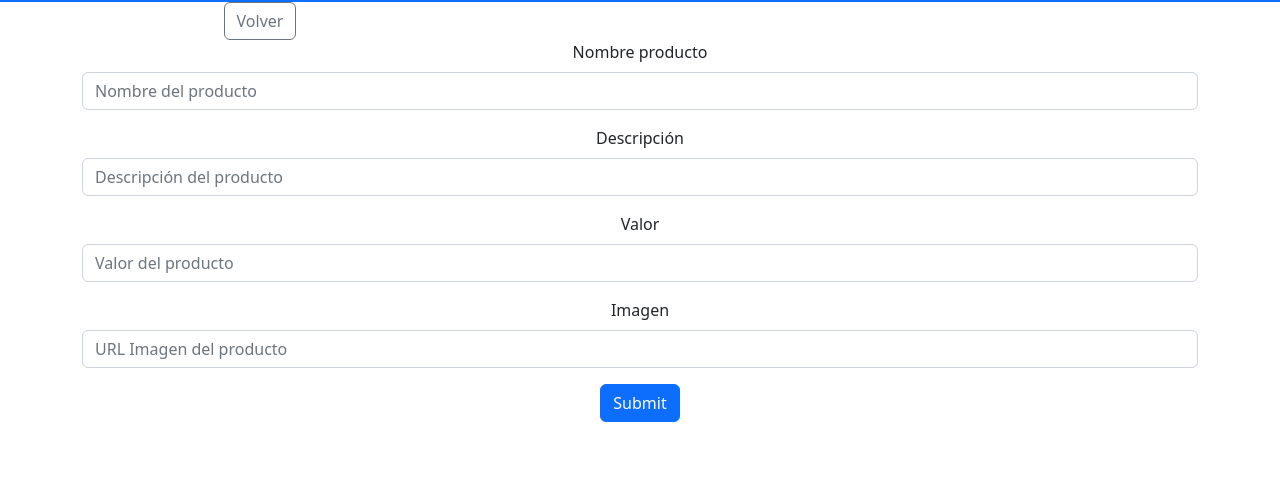
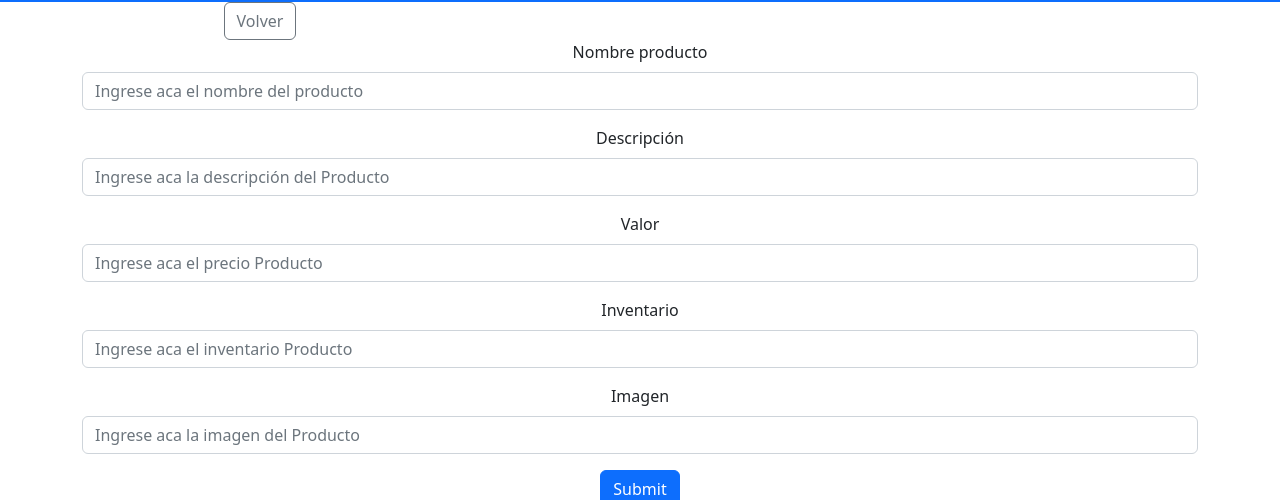
Before and after one commit to Final-Five-Devs/AppWebSuperLider, a React (Create React App) app in the folder Front/: page /admin/dasboard/nuevo in a window 1280 px wide. Shown: the part 240-740 px from the top of the page. Built offline with nearby package versions, Linux system fonts and the light colour scheme; no server answers; some icons are missing; a web font is replaced by a local one.

Commit message:
version 10-11-2022 8pm

```diff
--- a/Front/src/components/AddProducto/AddProducto.jsx
+++ b/Front/src/components/AddProducto/AddProducto.jsx
@@ -1,8 +1,42 @@
+import { Component } from 'react';
 import Button from 'react-bootstrap/Button';
 import Form from 'react-bootstrap/Form';
+
 import { Link } from 'react-router-dom';
 
-export const AddProducto=()=>{
+export class AddProducto extends Component{
+    state = {
+        nombreProducto:"",
+        precioProducto:"",
+        descripcionProducto:"",
+        imagenProducto:"",
+        inventarioProducto:"",
+        inventarioRestaProducto:1
+
+    }
+
+    crearProducto()
+    {
+                    var serverObject = {
+                        nombre : this.state.nombreProducto,
+                        precio: this.state.precioProducto,
+                        descripcion : this.state.descripcionProducto,
+                        imagen : this.state.imagenProducto,
+                        inventario: this.state.inventarioProducto,
+                        inventarioResta: this.state.inventarioRestaProducto
+                    }
+
+
+                    fetch('/api/producto/nuevo', {
+                            method: "POST",
+                            body: JSON.stringify(serverObject),
+                            headers: {"Content-type": "application/json; charset=UTF-8"}
+                            })
+                            .then(response => response.json())
+                            .then(json => console.log(json))
+                            .catch(err => console.log(err));
+    }
+    render(){
 
         return(
             <div className='container text-align-left'>
@@ -17,24 +51,56 @@ export const AddProducto=()=>{
                 <Form>
                     <Form.Group className="mb-3" controlId="formBasicEmail">
                         <Form.Label>Nombre producto</Form.Label>
-                    <Form.Control type="email" placeholder="Nombre del producto" />
+                        <input
+                                    type="text"
+                                    className="form-control"
+                                    onChange={e => this.setState({ nombreProducto: e.target.value})}
+                                    placeholder="Ingrese aca el nombre del producto" />
+
                     </Form.Group>
 
                     <Form.Group className="mb-3" controlId="formBasicEmail">
                         <Form.Label>Descripción</Form.Label>
-                    <Form.Control type="email" placeholder="Descripción del producto" />
+
+                        <input
+                                    type="text"
+                                    className="form-control"
+                                    onChange={e => this.setState({ descripcionProducto: e.target.value})}
+                                    placeholder="Ingrese aca la descripción del Producto" />
                     </Form.Group>
 
                     <Form.Group className="mb-3" controlId="formBasicEmail">
                         <Form.Label>Valor</Form.Label>
-                    <Form.Control type="email" placeholder="Valor del producto" />
+
+                        <input
+                                    type="text"
+                                    className="form-control"
+                                    onChange={e => this.setState({ precioProducto: e.target.value})}
+                                    placeholder="Ingrese aca el precio Producto" />
+                    </Form.Group>
+
+                    <Form.Group className="mb-3" controlId="formBasicEmail">
+                        <Form.Label>Inventario</Form.Label>
+
+                        <input
+                                    type="text"
+                                    className="form-control"
+                                    onChange={e => this.setState({ inventarioProducto: e.target.value})}
+                                    placeholder="Ingrese aca el inventario Producto" />
                     </Form.Group>
 
                     <Form.Group className="mb-3" controlId="formBasicEmail">
                         <Form.Label>Imagen</Form.Label>
-                    <Form.Control type="email" placeholder="URL Imagen del producto" />
+
+                        <input
+                                    type="text"
+                                    className="form-control"
+                                    onChange={e => this.setState({ imagenProducto: e.target.value})}
+                                    placeholder="Ingrese aca la imagen del Producto" />
                     </Form.Group>
-                <Button variant="primary" type="submit">
+                    <Button onClick={() => {
+                                    this.crearProducto()
+                                }} variant="primary" type="submit">
                         Submit
                     </Button>
                 </Form>
@@ -43,6 +109,5 @@ export const AddProducto=()=>{
 
 
         )
-
-
     }
+}
--- a/Front/src/components/TotalProductos/TotalProductos.jsx
+++ b/Front/src/components/TotalProductos/TotalProductos.jsx
@@ -27,7 +27,7 @@ export const TotalProductos = () => {
 
   function borrarPorId (id){
     // DELETE request using fetch inside useEffect React hook
-    fetch('api/producto/'+id, { method: 'DELETE' })
+    fetch('/api/producto/'+id, { method: 'DELETE' })
 
 
 // empty dependency array means this effect will only run once (like componentDidMount in classes)
```
Lines whose indentation alone changed are shown as unchanged.
